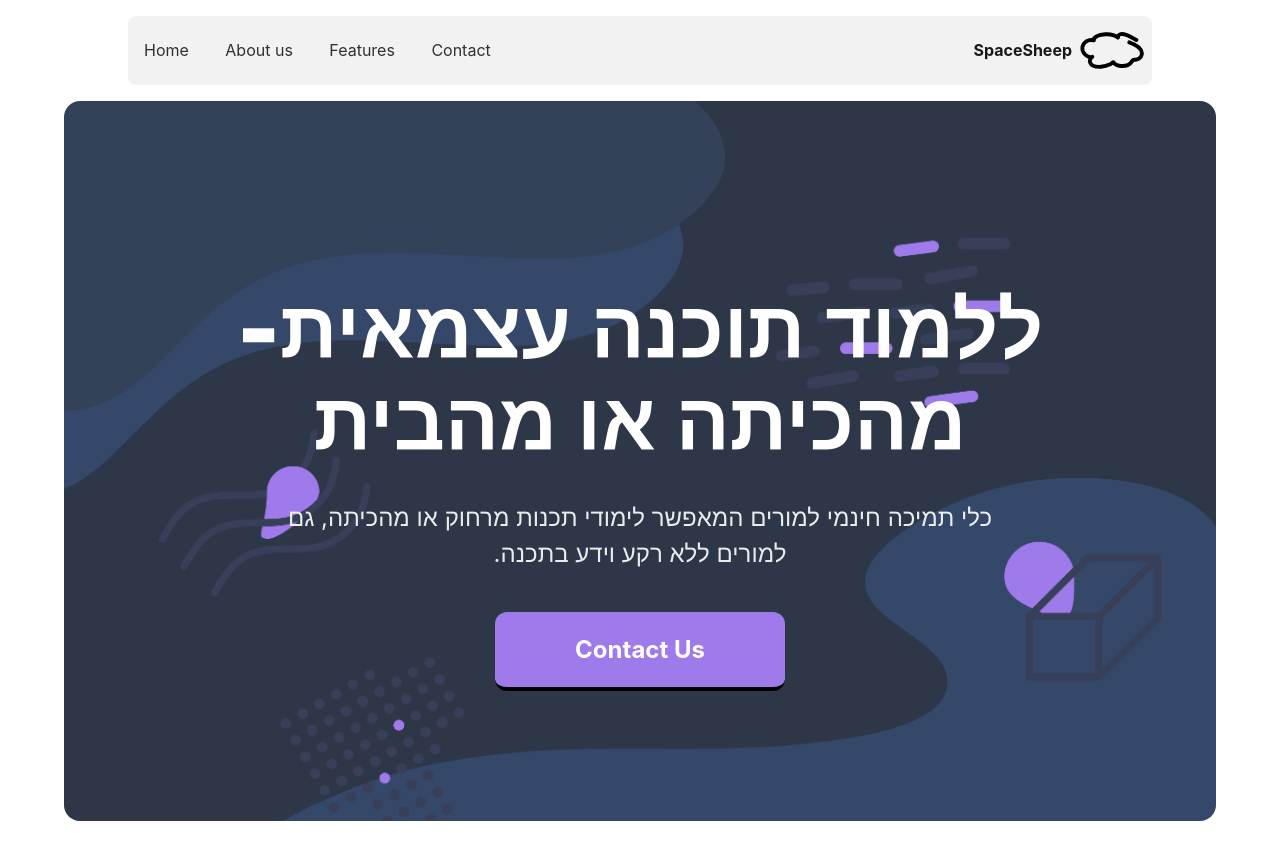
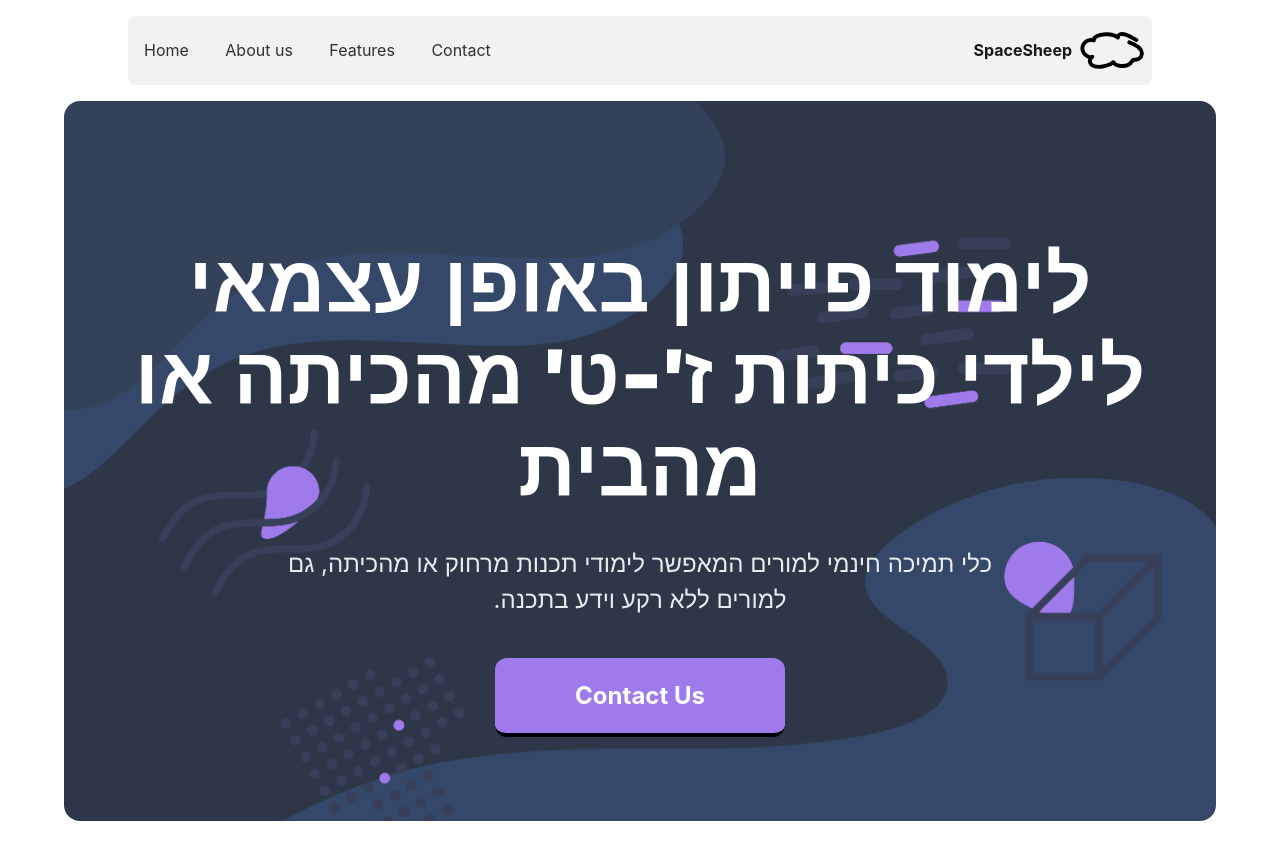
Before and after one commit to sheepsixteen/marketing, a Jekyll site: the page built from pages/index.html, in a window 1280 px wide and 900 px high. Shown: the top 860 px of the window. Built offline with Jekyll 4.4.1, drawn with Linux system fonts in a browser that asks for light colours; nearby versions of some CDN libraries.

Commit message:
Update index.html

```diff
--- a/pages/index.html
+++ b/pages/index.html
@@ -11,7 +11,7 @@ permalink: /
 >
   <div class="text-wrapper">
     <h1 class="f-subheadline-l f2 mb4 white b measure black-90">
-      ללמוד תוכנה עצמאית- מהכיתה או מהבית
+      לימוד פייתון באופן עצמאי לילדי כיתות ז'-ט' מהכיתה או מהבית
     </h1>
     <p class="measure white-90 db center f3 lh-copy black-70">
       כלי תמיכה חינמי למורים המאפשר לימודי תכנות מרחוק או מהכיתה, גם למורים ללא רקע וידע בתכנה.
```
